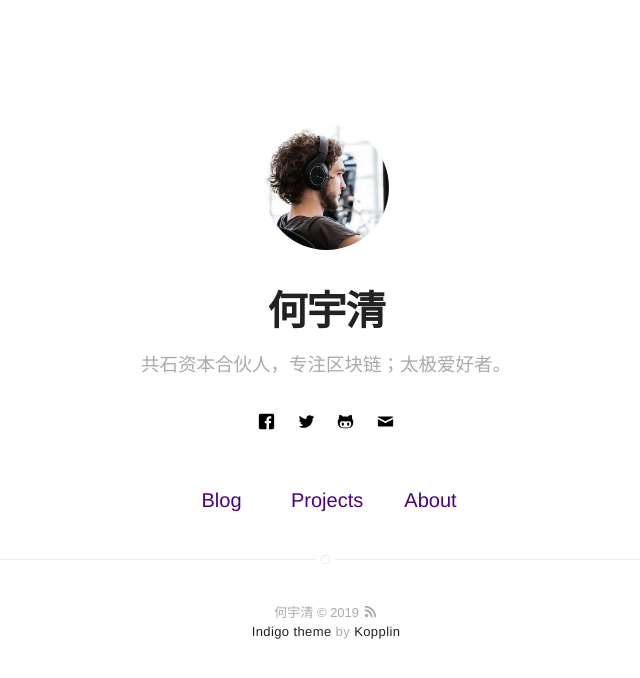
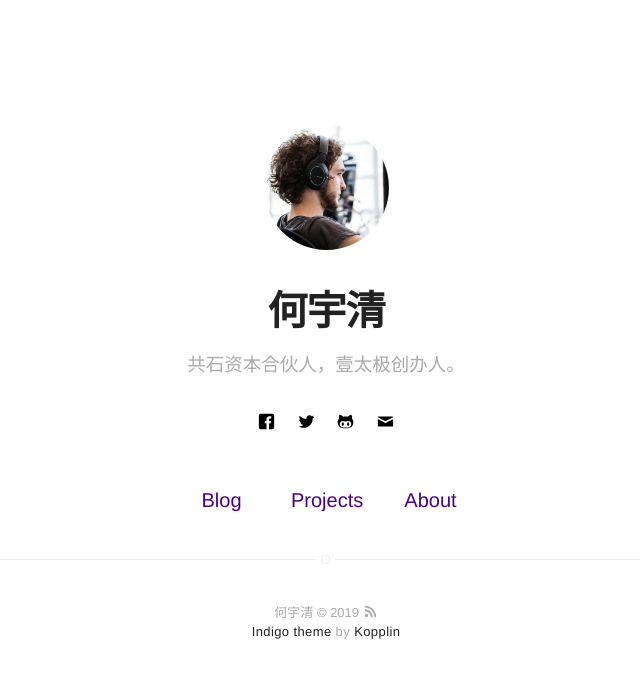
Before and after one commit to bbihyq/bbihyq.github.io, a Jekyll site: the page built from index.html, in a window 1280 px wide. Shown: the top 678 px of the page, without its empty margins (314-954 px from the left). Built offline with Jekyll 4.4.1, drawn with Linux system fonts in a browser that asks for light colours.

Commit message:
Update _config.yml

```diff
--- a/_config.yml
+++ b/_config.yml
@@ -1,6 +1,6 @@
 # main text of home
 name: 何宇清
-bio: 共石资本合伙人，专注区块链；太极爱好者。
+bio: 共石资本合伙人，壹太极创办人。
 
 # twitter summary info
 description: 何宇清先生的个人博客
```
